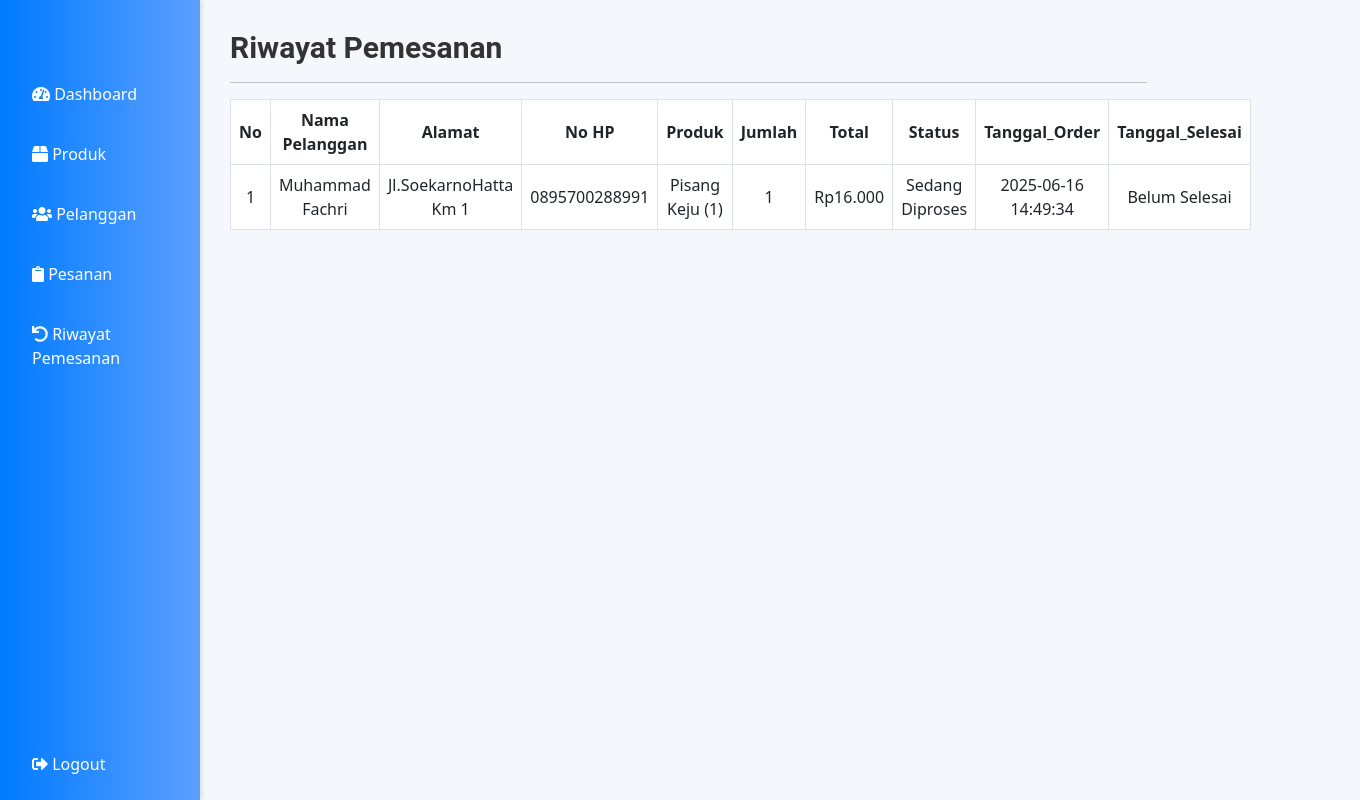
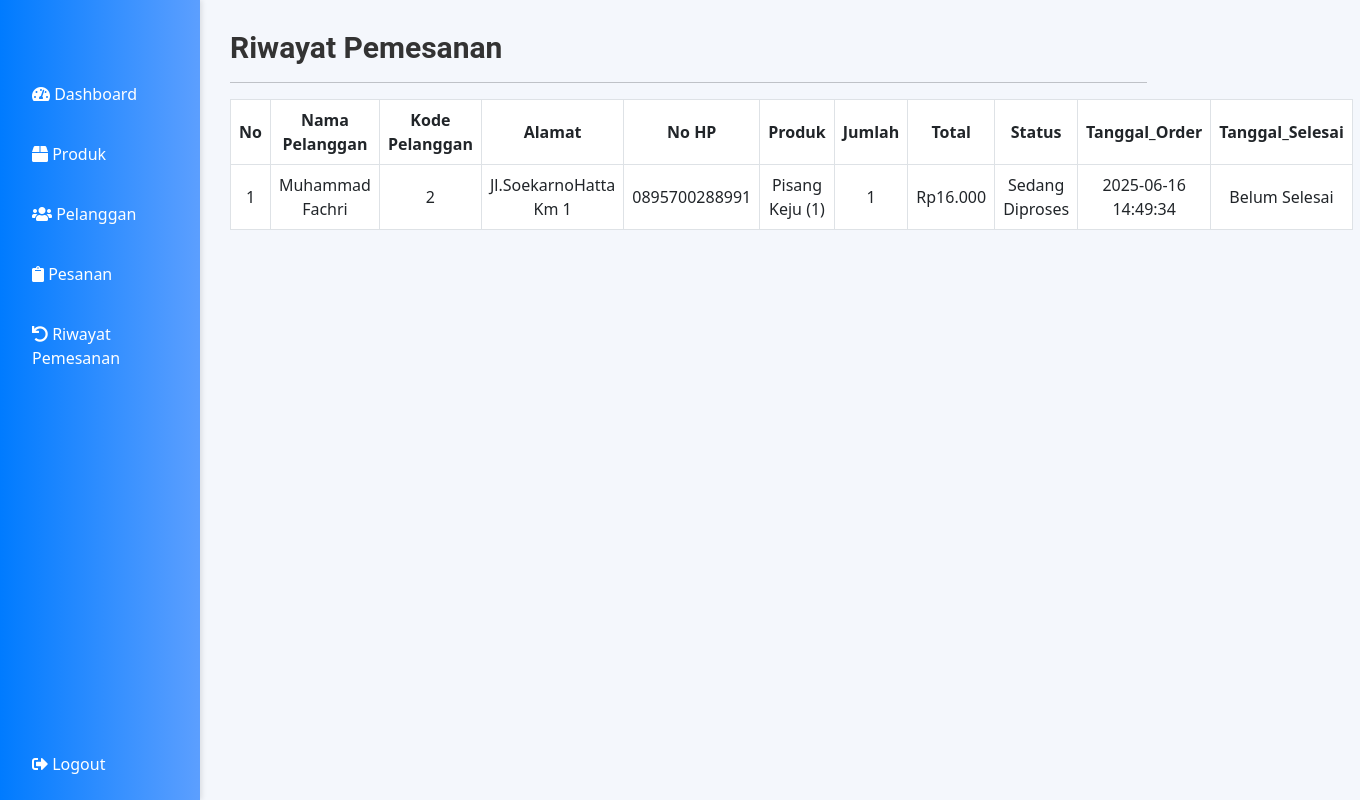
Before and after one commit to NaTa64/pisang, a PHP site: page /admin/riwayatpemesanan.php in a window 1360 px wide. Run offline with PHP 8.4, Linux system fonts and the light colour scheme; a user stored in the database is signed in; data comes from the database, SQL or seed files in the repository.

Commit message:
Betulan Final

```diff
--- a/admin/riwayatpemesanan.php
+++ b/admin/riwayatpemesanan.php
@@ -164,6 +164,7 @@ if (!isset($_SESSION['idadmin'])) {
           <tr>
             <th>No</th>
             <th>Nama Pelanggan</th>
+            <th>Kode Pelanggan</th>
             <th>Alamat</th>
             <th>No HP</th>
             <th>Produk</th>
@@ -180,6 +181,7 @@ if (!isset($_SESSION['idadmin'])) {
 
         $query = "SELECT
         orders.order_id,
+        orders.cust_id,
         orders.total,
         orders.name,
         orders.alamat,
@@ -209,6 +211,8 @@ if (!isset($_SESSION['idadmin'])) {
               <td><?php echo $no; ?></td>
 
               <td><?php echo $lihat['name']; ?></td>
+
+              <td><?php echo $lihat['cust_id']; ?></td>
 
               <td><?php echo $lihat['alamat']; ?></td>
 
--- a/checkout4.php
+++ b/checkout4.php
@@ -257,6 +257,7 @@ if (isset($_GET['od_id'])) {
             $conn->exec($insert_temp);
         }
 
+        $mtotal=0;
         // Query untuk mengupdate orderan sekaligus menambah orderan
         $update_c = "update orders set status='Sedang Diproses', aktif=1, total ='" . $mtotal . "', tanggal_order=DATE_FORMAT(NOW(), '%Y-%m-%d %H:%i:%s') where order_id='" . $or_id . "'";
         $del_cart = $conn->query("delete from cart where cust_id = '" . $cust_id . "'");
```
Also changed, not shown: Pictures/admin.png (added).
